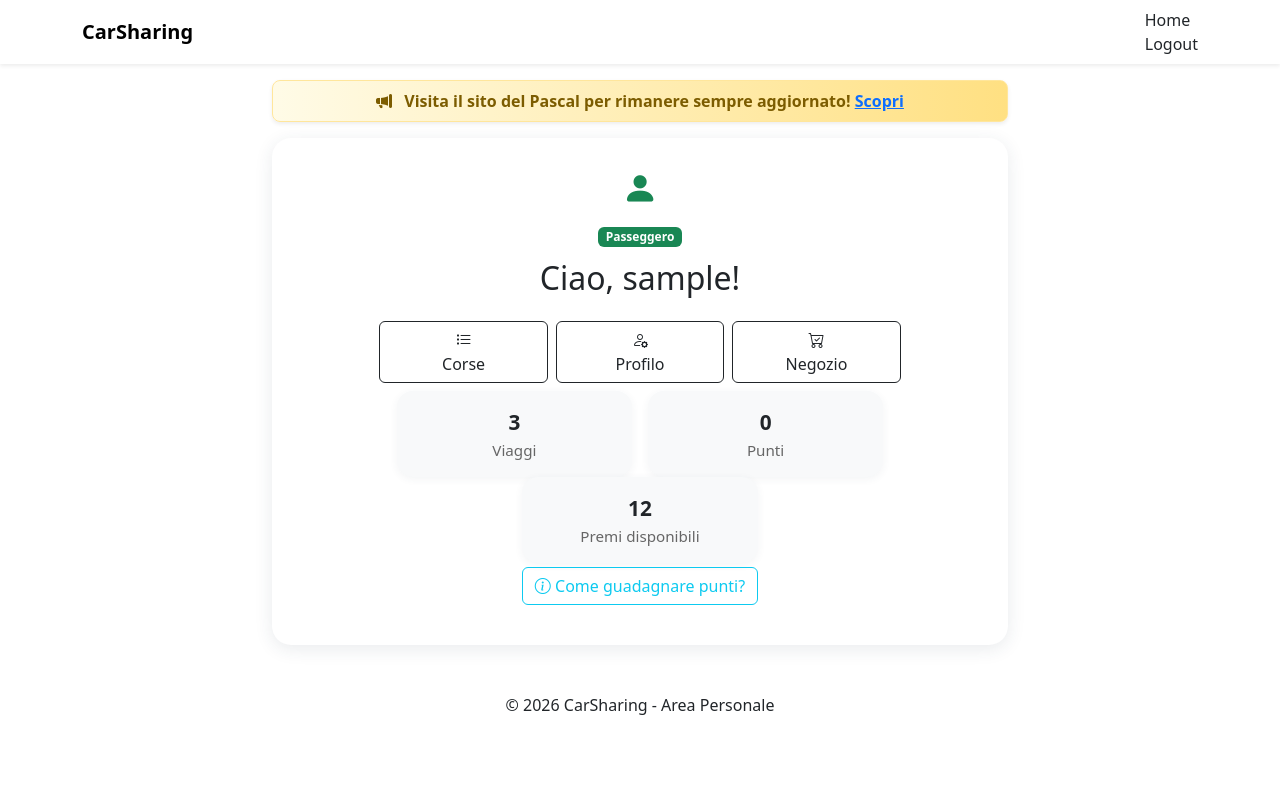
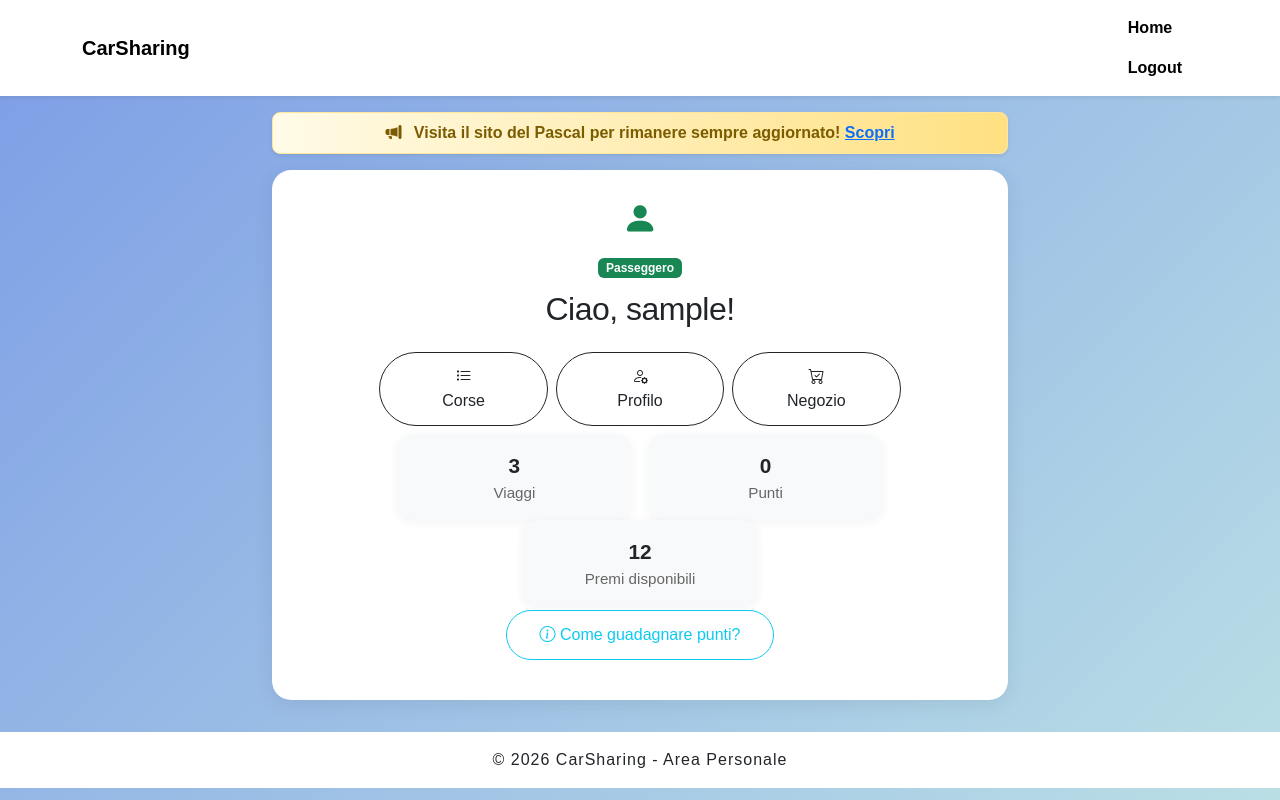
Before and after one commit to ITTPascal-2526-5L/pascal-carsharing-brighipagliaraniromagnoli, a Flask app: page /menu in a window 1280 px wide. Run offline with Flask 3, Linux system fonts and the light colour scheme; the visitor is signed in with stand-in values (Sample User, id 1); some web fonts are replaced.

Commit message:
aggiornamento font in ogni pagina cambio di alcuni colori

```diff
--- a/app/static/css/style.css
+++ b/app/static/css/style.css
@@ -1,3 +1,5 @@
+@import url('https://fonts.cdnfonts.com/css/google-sans');
+
 body,
 html,
 h1,
@@ -26,7 +28,7 @@ li,
 .role-btn,
 .header-btn,
 .corner-btn {
-  font-family: 'Comic Sans MS', 'Comic Sans', cursive !important;
+  font-family: 'Product Sans', sans-serif;
 }
 
 h1,
@@ -234,6 +236,18 @@ body {
   margin: 1.2rem;
 }
 
+.nav-link-custom {
+  color: #000000 !important;
+  font-weight: 600;
+  padding: 0.5rem 1rem;
+  transition: all 0.2s ease;
+}
+
+.nav-link-custom:hover {
+  text-decoration: underline;
+  opacity: 0.8;
+}
+
 .fixed-corner.top-0.start-0 {
   left: 0;
   top: 0;
--- a/app/static/css/styleForView.css
+++ b/app/static/css/styleForView.css
@@ -1,5 +1,7 @@
+@import url('https://fonts.cdnfonts.com/css/google-sans');
+
 body {
-    font-family: Arial, Helvetica, sans-serif;
+    font-family: 'Product Sans', sans-serif;
     background: #f4f6f9;
     margin: 0;
     padding: 30px;
--- a/app/templates/driverLogin.html
+++ b/app/templates/driverLogin.html
@@ -76,8 +76,8 @@
                         </div>
                     </form>
                     <div class="mt-3">
-                        <a href="{{ url_for('main.homepage')}}" class="text-decoration-underline text-secondary"><i
-                                class="bi bi-arrow-left"></i> Torna alla Home</a>
+                        <a href="{{ url_for('main.homepage')}}" class="text-decoration-underline"
+                            style="color: black !important;"><i class="bi bi-arrow-left"></i> Torna alla Home</a>
                     </div>
                 </div>
             </div>
--- a/app/templates/menu.html
+++ b/app/templates/menu.html
@@ -1,36 +1,72 @@
 <!doctype html>
 <html lang="it">
+
 <head>
   <title>Area Personale</title>
   <meta charset="utf-8" />
   <meta name="viewport" content="width=device-width, initial-scale=1" />
   <link href="https://cdn.jsdelivr.net/npm/bootstrap@5.3.2/dist/css/bootstrap.min.css" rel="stylesheet">
   <link rel="stylesheet" href="https://cdn.jsdelivr.net/npm/bootstrap-icons@1.11.1/font/bootstrap-icons.css">
-    <link rel="stylesheet" href="{{ url_for('static', filename='style.css') }}">
+  <link rel="stylesheet" href="{{ url_for('static', filename='css/style.css') }}">
   <style>
-      .dashboard-card { border-radius: 1.2rem; box-shadow: 0 4px 18px rgba(44,62,80,0.10); background: #fff; padding: 1.5rem 1.2rem; margin-bottom: 1.2rem; }
-      .dashboard-icon { font-size: 2.2rem; margin-bottom: 0.5rem; }
-      .quick-action { min-width: 120px; }
-      .stat-card { background: #f8f9fa; border-radius: 1rem; padding: 1rem 0.5rem; margin: 0 0.5rem; box-shadow: 0 2px 8px rgba(44,62,80,0.06); }
-      .stat-value { font-size: 1.3rem; font-weight: 700; }
-      .stat-label { font-size: 0.95rem; color: #666; }
+    body {
+      font-family: 'Product Sans', sans-serif;
+    }
+
+    .dashboard-card {
+      border-radius: 1.2rem;
+      box-shadow: 0 4px 18px rgba(44, 62, 80, 0.10);
+      background: #fff;
+      padding: 1.5rem 1.2rem;
+      margin-bottom: 1.2rem;
+    }
+
+    .dashboard-icon {
+      font-size: 2.2rem;
+      margin-bottom: 0.5rem;
+    }
+
+    .quick-action {
+      min-width: 120px;
+    }
+
+    .stat-card {
+      background: #f8f9fa;
+      border-radius: 1rem;
+      padding: 1rem 0.5rem;
+      margin: 0 0.5rem;
+      box-shadow: 0 2px 8px rgba(44, 62, 80, 0.06);
+    }
+
+    .stat-value {
+      font-size: 1.3rem;
+      font-weight: 700;
+    }
+
+    .stat-label {
+      font-size: 0.95rem;
+      color: #666;
+    }
   </style>
 </head>
+
 <body>
   <nav class="navbar navbar-expand-lg navbar-light bg-white shadow-sm mb-2">
     <div class="container">
       <a class="navbar-brand fw-bold" href="/">CarSharing</a>
       <div class="ms-auto">
-      <a class="nav-link" href="/">Home</a>
-      <a class="nav-link" href="{{ url_for('login.logout') }}">Logout</a>
+        <a class="nav-link nav-link-custom" href="/">Home</a>
+        <a class="nav-link nav-link-custom" href="{{ url_for('login.logout') }}">Logout</a>
       </div>
     </div>
   </nav>
   <main class="container py-2">
     <div class="row justify-content-center">
       <div class="col-lg-8">
-      <div class="alert alert-warning p-2 rounded-3 shadow-sm fw-bold mb-3 text-center" style="background:linear-gradient(90deg,#fffbe7,#ffe082);color:#7c5c00;">
-        <i class="bi bi-megaphone-fill me-2"></i> Visita il sito del Pascal per rimanere sempre aggiornato! <a href="https://www.ispascalcomandini.it/itt-b-pascal/" class="fw-bold text-decoration-underline">Scopri</a>
+        <div class="alert alert-warning p-2 rounded-3 shadow-sm fw-bold mb-3 text-center"
+          style="background:linear-gradient(90deg,#fffbe7,#ffe082);color:#7c5c00;">
+          <i class="bi bi-megaphone-fill me-2"></i> Visita il sito del Pascal per rimanere sempre aggiornato! <a
+            href="https://www.ispascalcomandini.it/itt-b-pascal/" class="fw-bold text-decoration-underline">Scopri</a>
         </div>
         <div class="dashboard-card text-center mb-2">
           {% if user_type == 'driver' %}
@@ -77,7 +113,8 @@
             </div>
           </div>
           <div class="text-center mb-3">
-          <button class="btn btn-outline-info" type="button" onclick="document.getElementById('istruzioni-punti').classList.toggle('d-none')">
+            <button class="btn btn-outline-info" type="button"
+              onclick="document.getElementById('istruzioni-punti').classList.toggle('d-none')">
               <i class="bi bi-info-circle"></i> Come guadagnare punti?
             </button>
           </div>
@@ -100,4 +137,5 @@
   </footer>
   <script src="https://cdn.jsdelivr.net/npm/bootstrap@5.3.2/dist/js/bootstrap.bundle.min.js"></script>
 </body>
+
 </html>
--- a/app/templates/passengerLogin.html
+++ b/app/templates/passengerLogin.html
@@ -66,8 +66,8 @@
             </div>
           </form>
           <div class="mt-3">
-            <a href="{{ url_for('main.homepage')}}" class="text-decoration-underline text-secondary"><i
-                class="bi bi-arrow-left"></i> Torna alla Home</a>
+            <a href="{{ url_for('main.homepage')}}" class="text-decoration-underline"
+              style="color: black !important;"><i class="bi bi-arrow-left"></i>Torna alla Home</a>
           </div>
         </div>
       </div>
--- a/app/templates/schoolLogin.html
+++ b/app/templates/schoolLogin.html
@@ -56,7 +56,7 @@
             </div>
           </form>
           <div class="mt-3">
-            <a href="{{ url_for('main.homepage')}}" class="text-decoration-underline text-secondary">
+            <a href="{{ url_for('main.homepage')}}" class="text-decoration-underline" style="color: black !important;">
               <i class="bi bi-arrow-left"></i> Torna alla Home
             </a>
           </div>
--- a/app/templates/view.html
+++ b/app/templates/view.html
@@ -2,12 +2,11 @@
 <html lang="it">
 
 <head>
-    <link rel="stylesheet" href="/app/static/css/styleForView.css">
+    <link rel="stylesheet" href="{{ url_for('static', filename='css/styleForView.css') }}">
     <meta charset="UTF-8">
     <title>Visualizzazione Database</title>
     <style>
         body {
-            font-family: 'Comic Sans MS', 'Comic Sans', cursive;
             background: #f4f6f9;
             margin: 0;
             padding: 30px;
```
Also changed, not shown: app/templates/index.html (+0 -15 lines), app/templates/negozio.html (+38 -12 lines). Lines whose indentation alone changed are shown as unchanged.
